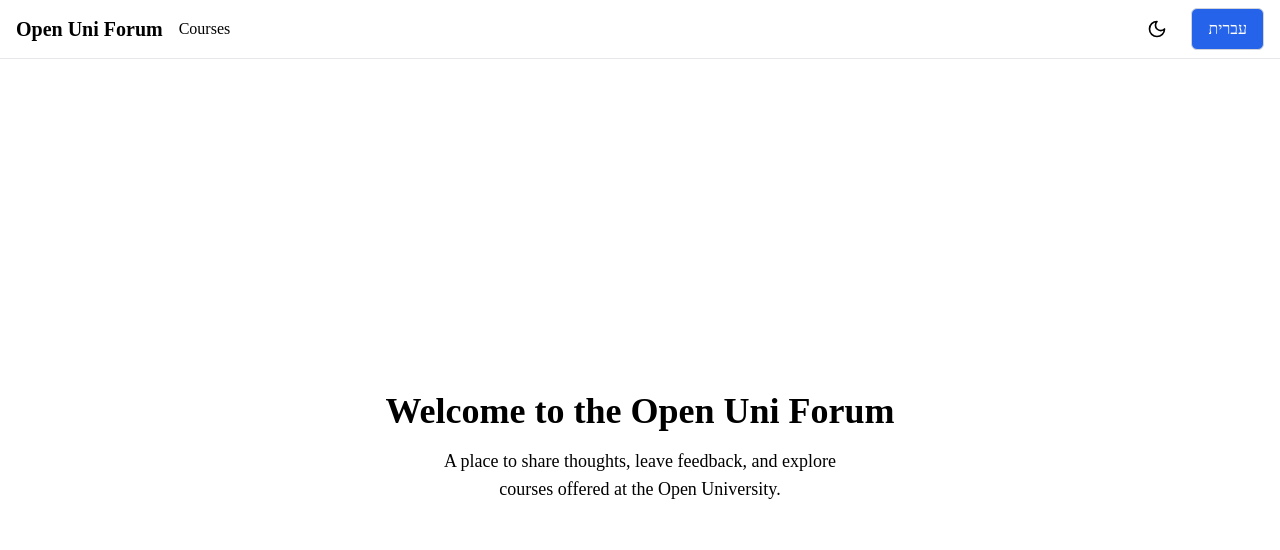
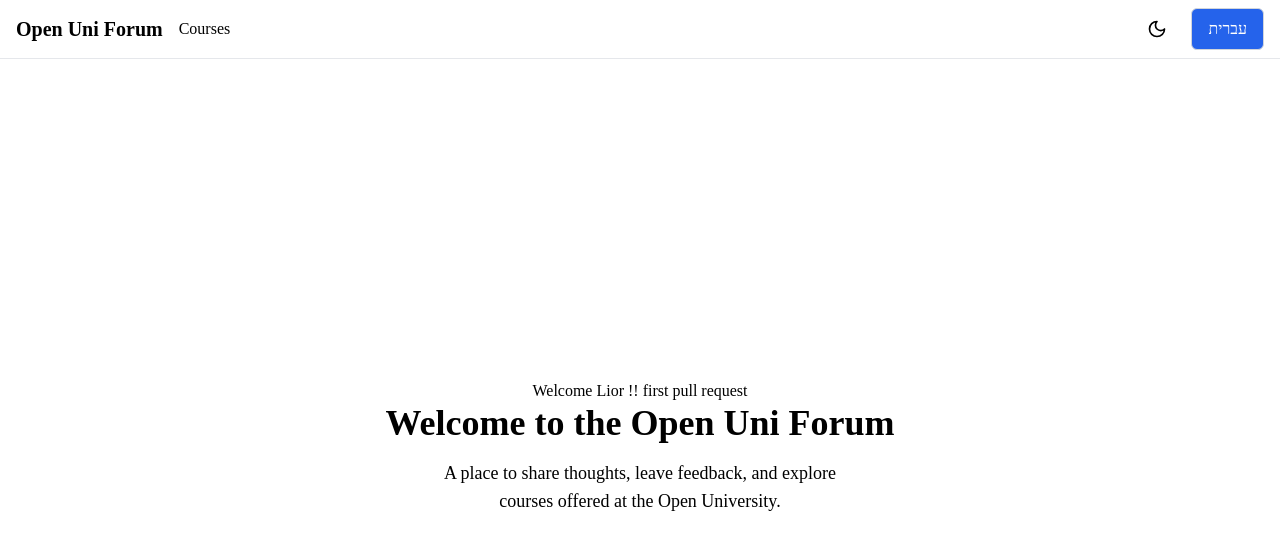
Before and after one commit to yanzaxdev/forum, a Next.js app: page / in a window 1280 px wide. Shown: the top 550 px of the page. Built offline with nearby package versions, Linux system fonts and the light colour scheme.

Commit message:
first pr from lior

```diff
--- a/src/app/page.tsx
+++ b/src/app/page.tsx
@@ -7,6 +7,7 @@ export default function HomePage() {
 
   return (
     <main className="flex min-h-screen flex-col items-center justify-center px-4 py-8">
+      Welcome Lior !! first pull request
       <h1 className="mb-4 text-4xl font-bold">
         {language === "en"
           ? "Welcome to the Open Uni Forum"
```
